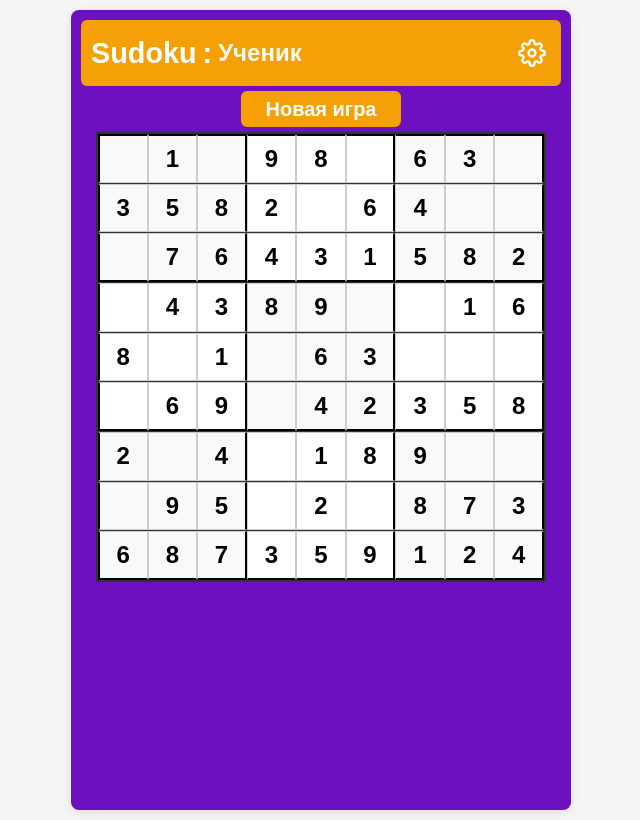
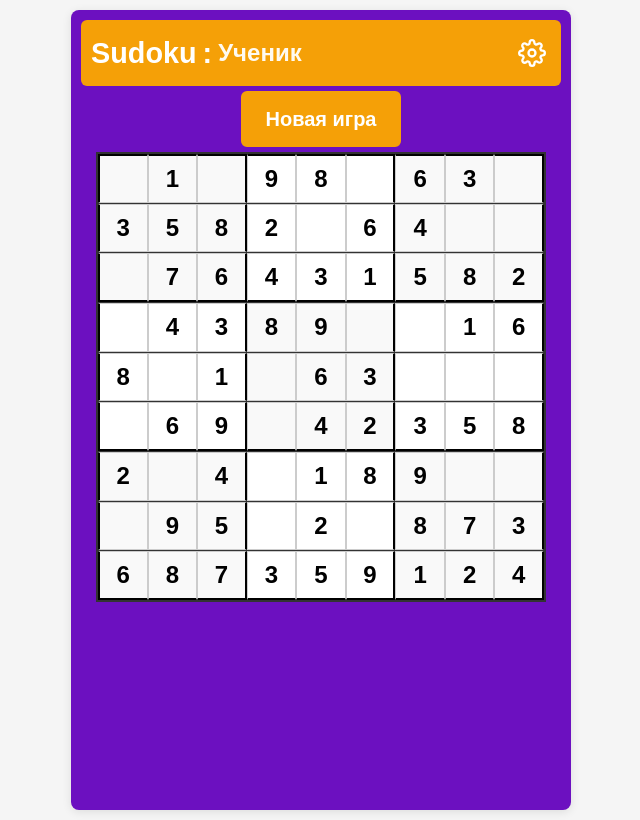
Before and after one commit to shaula-hub/sudoku, a React (Vite) app: page / in a window 1280 px wide. Shown: the whole page, without its empty margins (319-959 px from the left). Built offline with nearby package versions, Linux system fonts and the light colour scheme.

Commit message:
Style corrections 20

```diff
--- a/src/components/Controls/GameControls.jsx
+++ b/src/components/Controls/GameControls.jsx
@@ -37,7 +37,7 @@ function GameControls({ difficultyColor, isMobile }) {
                 fontSize: "1.0rem",
                 fontWeight: "bold",
                 color: "white",
-                // padding: "8px 12px",
+                padding: "8px 12px",
               }
             : {
                 fontSize: "20px",
--- a/src/components/Controls/styles.css
+++ b/src/components/Controls/styles.css
@@ -7,7 +7,7 @@
 }
 
 .new-game-button {
-  /* padding: 10px 10px; */
+  padding: 10px 10px;
   border: 2px solid;
   border-radius: 6px;
   background-color: #4169e1; /* Default fallback */
@@ -38,7 +38,7 @@
 .game-controls {
   display: flex;
   justify-content: center;
-  /* margin: 10px 0; */
+  margin: 10px 0;
 }
 
 .new-game-button {
@@ -60,7 +60,7 @@
   }
 
   .new-game-button {
-    /* padding: 10px 10px; */
+    padding: 10px 10px;
     font-size: 18px;
     min-width: 160px;
   }
```
